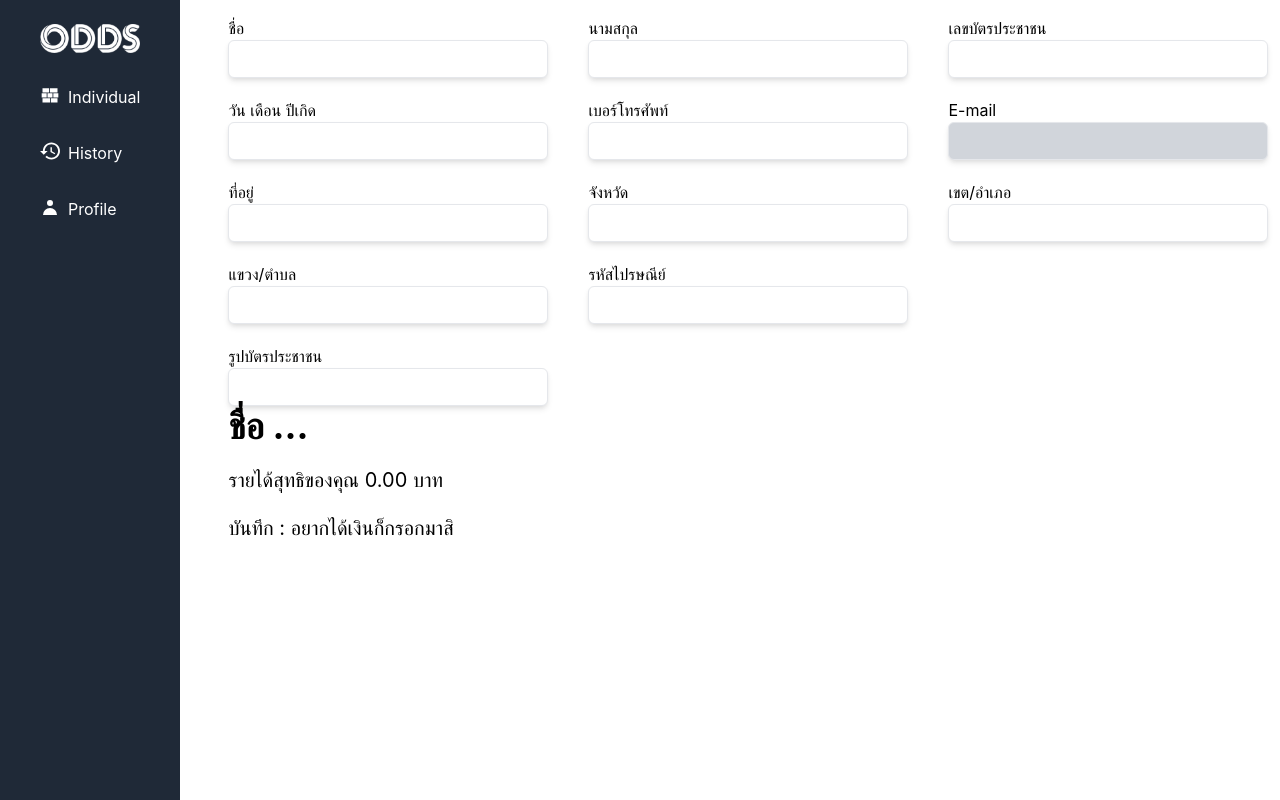
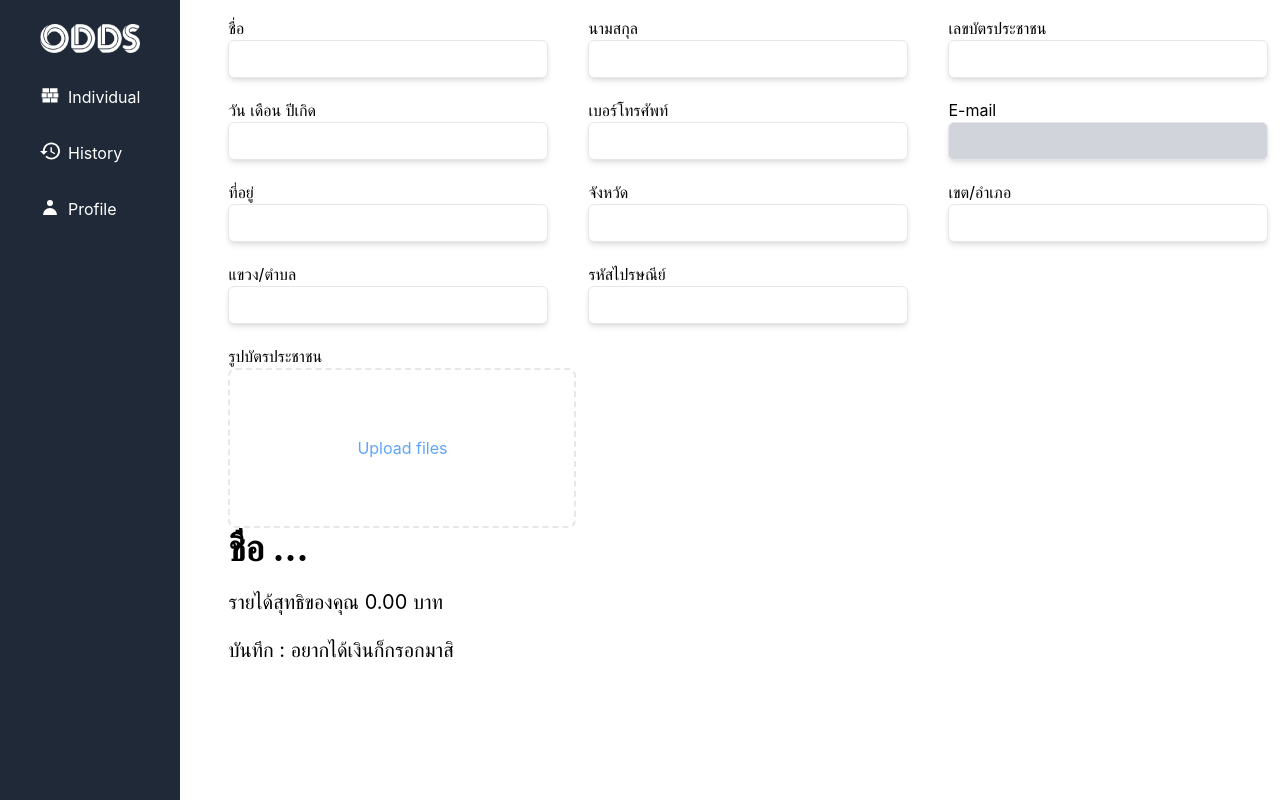
Before and after one commit to Fahlalla/workingrecord-fe, a React (Create React App) app: page /profile in a window 1280 px wide. Shown: the top 800 px of the page. Built offline with nearby package versions, Linux system fonts and the light colour scheme.

Commit message:
Add new component UploadFile

```diff
--- a/src/Component/Profile/PersonalInfo.js
+++ b/src/Component/Profile/PersonalInfo.js
@@ -1,4 +1,5 @@
 import ProfileInput from "../Profile/ProfileInput.js";
+import UploadFile from "./UploadFile.js";
 
 const PersonalInfo = () => {
   return (
@@ -24,7 +25,7 @@ const PersonalInfo = () => {
           <ProfileInput label="รหัสไปรษณีย์" />
         </div>
         <div className="flex space-x-10">
-          <ProfileInput label="รูปบัตรประชาชน" />
+          <UploadFile label="รูปบัตรประชาชน" />
         </div>
       </div>
     </div>
--- a/src/Component/Profile/UploadFile.js
+++ b/src/Component/Profile/UploadFile.js
@@ -1,14 +1,16 @@
-const UploadFile = ({ label, disabled, isMultiple }) => {
+const UploadFile = ({ label }) => {
   return (
-    <div className="flex-col">
+    <div className="flex-col ">
       <div>{label}</div>
-      <input
-        disabled={disabled}
-        multiple={isMultiple}
-        className={`py-2 pl-10 text-sm text-black shadow-md border border-gray-200 rounded-md w-80 focus:border-light-blue-500 focus:ring-1 focus:ring-light-blue-500 focus:outline-none ${disabled && "bg-gray-300"
-          }`}
-        type="file"
-      />
+      <div class="relative h-40 rounded-lg border-dashed border-2 border-gray-200 bg-white flex justify-center items-center hover:cursor-pointer">
+        <div class="absolute">
+          <div class="flex flex-col items-center ">
+            <i class="fa fa-cloud-upload fa-3x text-gray-200"></i>
+            <span class="block text-blue-400 font-normal">Upload files</span>
+          </div>
+        </div>
+        <input type="file" class="h-full w-full opacity-0" name="" />
+      </div>
     </div>
   );
 };
```
